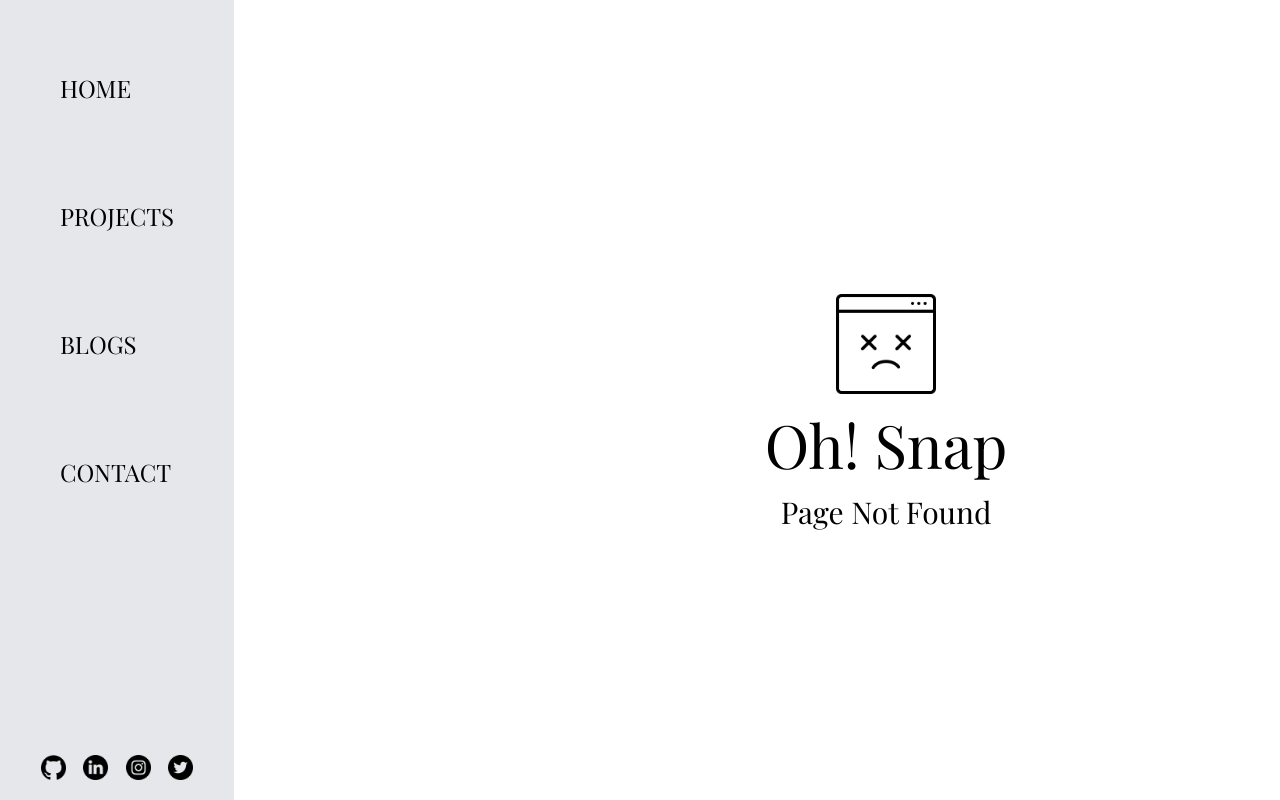
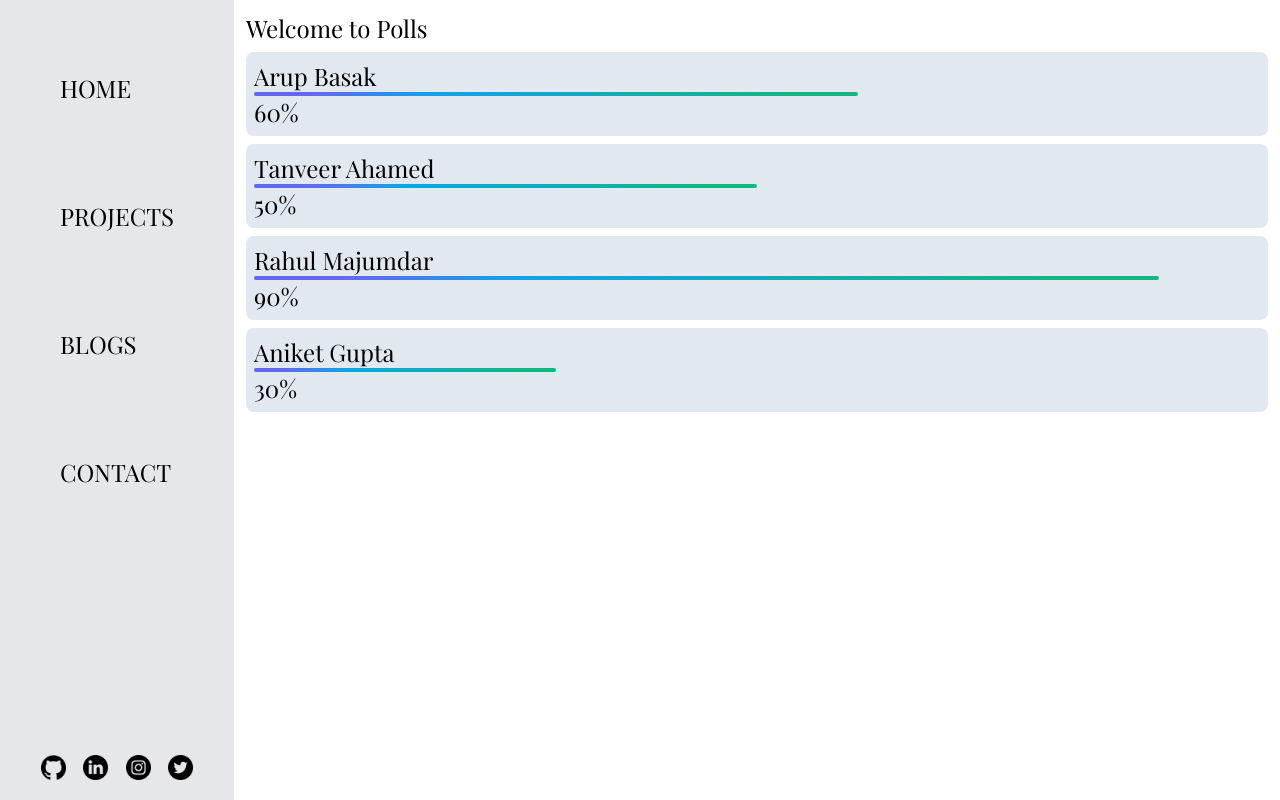
Before and after one commit to arup-basak/arupbasak.com, a Next.js app: page /product/polls in a window 1280 px wide. Before the commit this address had no page. Built offline with nearby package versions, Linux system fonts and the light colour scheme.

Commit message:
NavBar Social Media Icon animated

```diff
--- a/package.json
+++ b/package.json
@@ -20,6 +20,7 @@
     "framer-motion": "^10.9.2",
     "markdown-it": "^13.0.1",
     "next": "13.2.4",
+    "npm-check-updates": "^16.9.0",
     "prisma": "^4.11.0",
     "react": "18.2.0",
     "react-dom": "18.2.0",
--- a/src/components/ImageIcon.tsx
+++ b/src/components/ImageIcon.tsx
@@ -1,20 +1,34 @@
 import React from 'react'
 import Image, { StaticImageData } from 'next/image'
 import Link from 'next/link'
+import { motion } from 'framer-motion'
 
 const ImageIcon = (props: {
-    src: StaticImageData,
-    href: string,
-    alt: string
-    hoverEffect?: true|false
+  src: StaticImageData,
+  href: string,
+  alt: string
+  hoverEffect?: true | false
 }) => {
   const size = 25;
   return (
-    <div className='hover:scale-[1.10] transition'>
-        <Link href={props.href} target="_blank">
-            <Image src={props.src} alt={props.alt} height={size} width={size}/>
-        </Link>
-    </div>
+    <motion.div
+      whileHover={{
+        scale: 1.2,
+        transition: {delay: 0.3}
+      }}
+
+      initial={{
+        y: 150
+      }}
+      animate={{
+        y: 0,
+        transition: {delay: 0.2}
+      }}
+      className=''>
+      <Link href={props.href} target="_blank">
+        <Image src={props.src} alt={props.alt} height={size} width={size} />
+      </Link>
+    </motion.div>
   )
 }
 
--- /dev/null
+++ b/src/components/PollCard.tsx
@@ -0,0 +1,28 @@
+import React from 'react'
+import { useRef } from 'react'
+import { motion } from 'framer-motion'
+
+const PollCard = (props: {
+    title: string,
+    percentage: number
+}) => {
+    const progress = useRef(0);
+    return (
+        <motion.div
+            whileHover={{
+                scale: 1.005,
+                transition: {duration: 0.2}
+            }}
+            className='bg-slate-200 p-2 rounded-lg my-2 cursor-pointer'>
+            <div>{props.title}</div>
+            <motion.div
+                initial={{width: 0}}
+                animate={{width: props.percentage + '%'}}
+                className='h-1 rounded bg-gradient-to-r from-indigo-500 from-10% via-sky-500 via-30% to-emerald-500 to-90%'
+            ></motion.div>
+            <div>{props.percentage + '%'}</div>
+        </motion.div>
+    )
+}
+
+export default PollCard
--- /dev/null
+++ b/src/pages/product/poll/[pid].tsx
@@ -0,0 +1,13 @@
+import { useRouter } from 'next/router'
+
+const Polls = () => {
+  const router = useRouter()
+  const { pid } = router.query
+  return (
+    <>
+      {pid}
+    </>
+  )
+}
+
+export default Polls
--- /dev/null
+++ b/src/pages/product/polls.tsx
@@ -0,0 +1,22 @@
+import React from 'react'
+import Head from 'next/head'
+import PollCard from '@/components/PollCard'
+
+const Polls = () => {
+  return (
+    <>
+        <Head>
+            <title>Polls</title>
+        </Head>
+        <div>Welcome to Polls</div>
+        <div>
+            <PollCard title="Arup Basak" percentage={60} />
+            <PollCard title="Tanveer Ahamed" percentage={50} />
+            <PollCard title="Rahul Majumdar" percentage={90} />
+            <PollCard title="Aniket Gupta" percentage={30} />
+        </div>
+    </>
+  )
+}
+
+export default Polls
```
Also changed, not shown: 1 other file (tests, documents, lock files or other folders).
